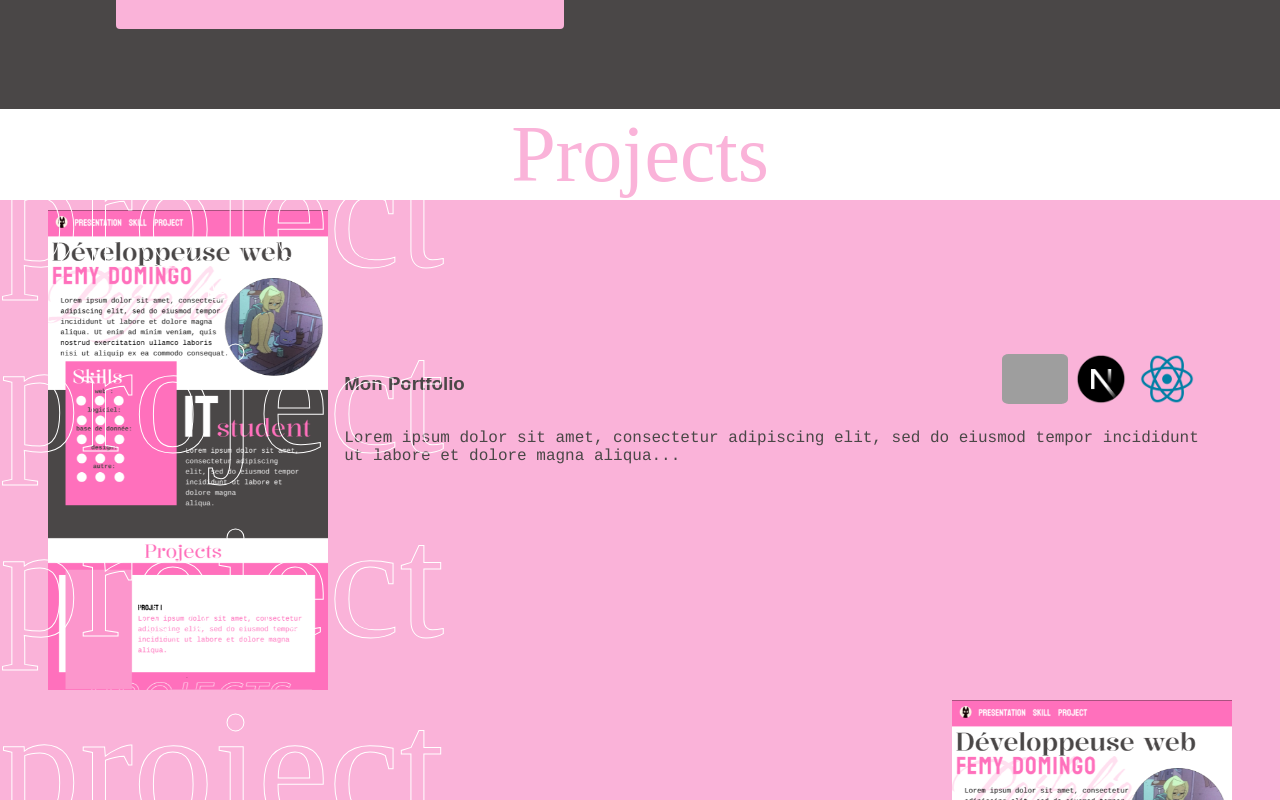
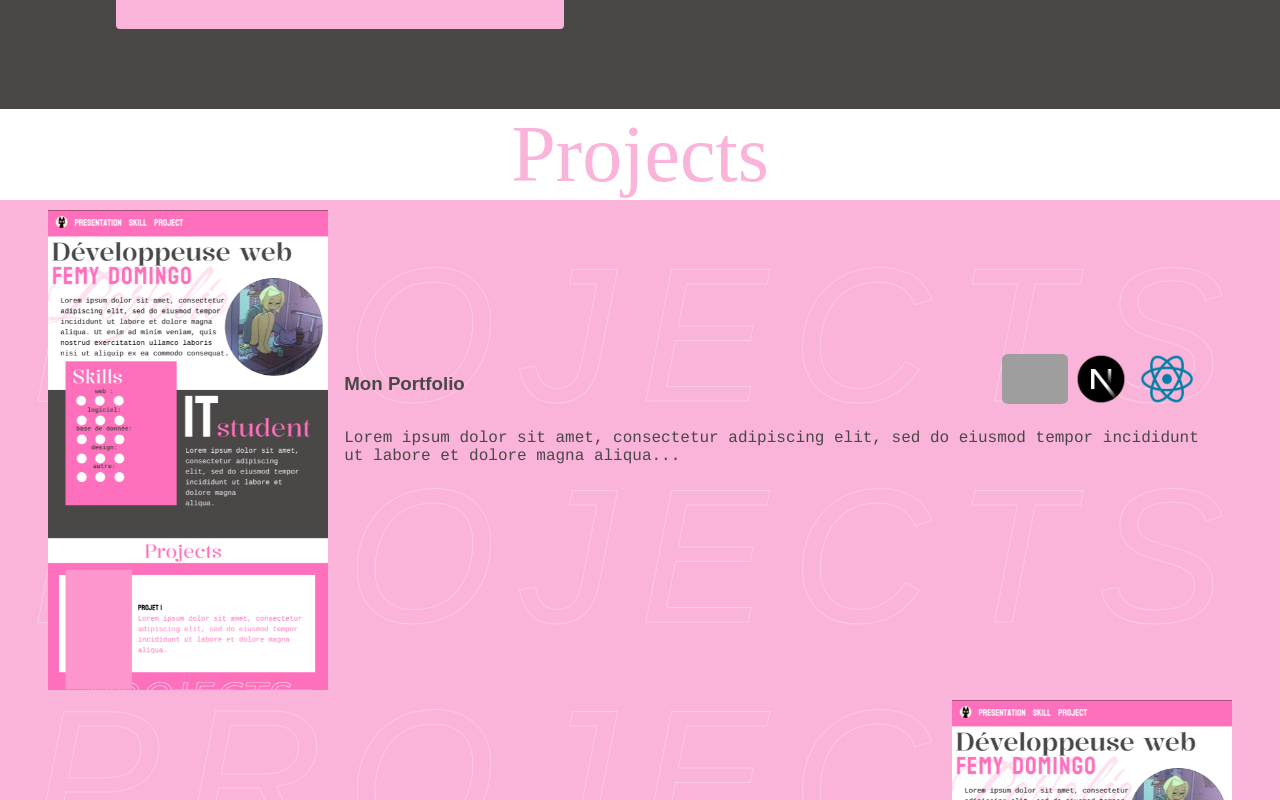
Before and after one commit to femy-dmng/Portfolio, a Next.js app in the folder portfolio/: page / in a window 1280 px wide. Shown: the part 1340-2140 px from the top of the page. Built offline with nearby package versions, Linux system fonts and the light colour scheme; grey boxes are pictures that could not be loaded; a web font is replaced by a local one.

Commit message:
update: refine project item styles and text content

```diff
--- a/portfolio/Sections/project/projectSection.module.scss
+++ b/portfolio/Sections/project/projectSection.module.scss
@@ -12,22 +12,25 @@
 .projectItemContainer {
   background-color: $background-color-primary;
   overflow: hidden;
-  z-index: 10;
   position: relative;
 
   .textBackground {
-    font-size: 10rem;
+    font-size: 12rem;
+    font-weight: lighter;
     text-align: center;
     position: absolute;
-    z-index: 0 !important;
-
-    margin-top: -0.5em;
-    padding: 0;
-    padding-bottom: 0;
-
-    color: transparent; // alternative
-    -webkit-text-fill-color: transparent; // rend l'intérieur transparent
-    -webkit-text-stroke-width: 1px; // épaisseur de la bordure
-    -webkit-text-stroke-color: white; // la tu met ta couleur depuis tes variables SCSS
+    font-style: italic;
+    letter-spacing: 1.5rem;
+    top: 50%;
+    left: 50%;
+    transform: translate(-50%, -50%); // Centrer parfaitement le texte
+    z-index: 0;
+    text-transform: uppercase;
+    font-family: $font-secondary;
+    color: transparent;
+    -webkit-text-fill-color: transparent;
+    -webkit-text-stroke-width: 1px;
+    -webkit-text-stroke-color: rgba($text-color-light, 0.3);
+    pointer-events: none; // Pour éviter d'interagir par erreur
   }
 }
--- a/portfolio/Sections/project/projectSection.tsx
+++ b/portfolio/Sections/project/projectSection.tsx
@@ -11,17 +11,17 @@ export default function Project() {
       <h2 className={styles.title}>Projects</h2>
       <div className={styles.projectItemContainer}>
         <p className={styles.textBackground}>
-          project
+          projects
           <br />
-          project
+          projects
           <br />
-          project
+          projects
           <br />
-          project
+          projects
           <br />
-          project
+          projects
           <br />
-          project
+          projects
           <br />
         </p>
         <ProjectItem
--- a/portfolio/components/project/projectItem.module.scss
+++ b/portfolio/components/project/projectItem.module.scss
@@ -6,6 +6,8 @@
   padding: 0 3em;
   margin: 10px 0;
   z-index: 10;
+  z-index: 1;
+  position: relative;
 
   &.even {
     flex-direction: row-reverse;
```
